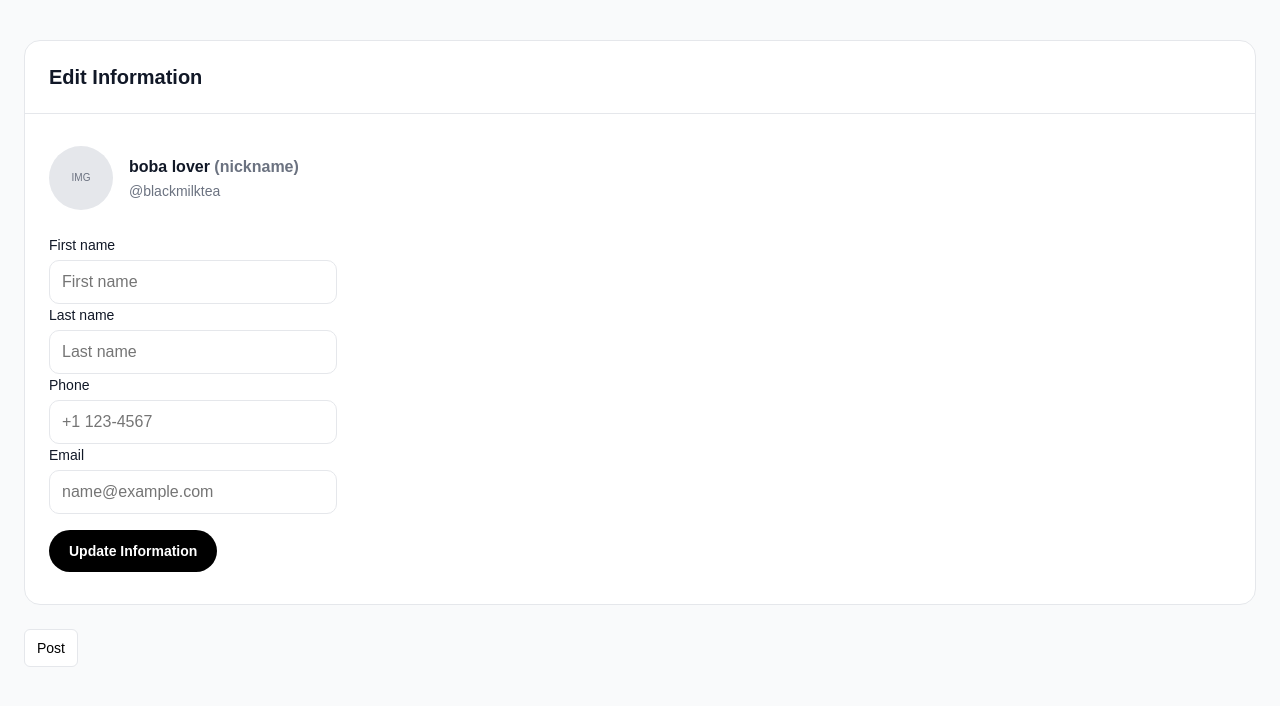
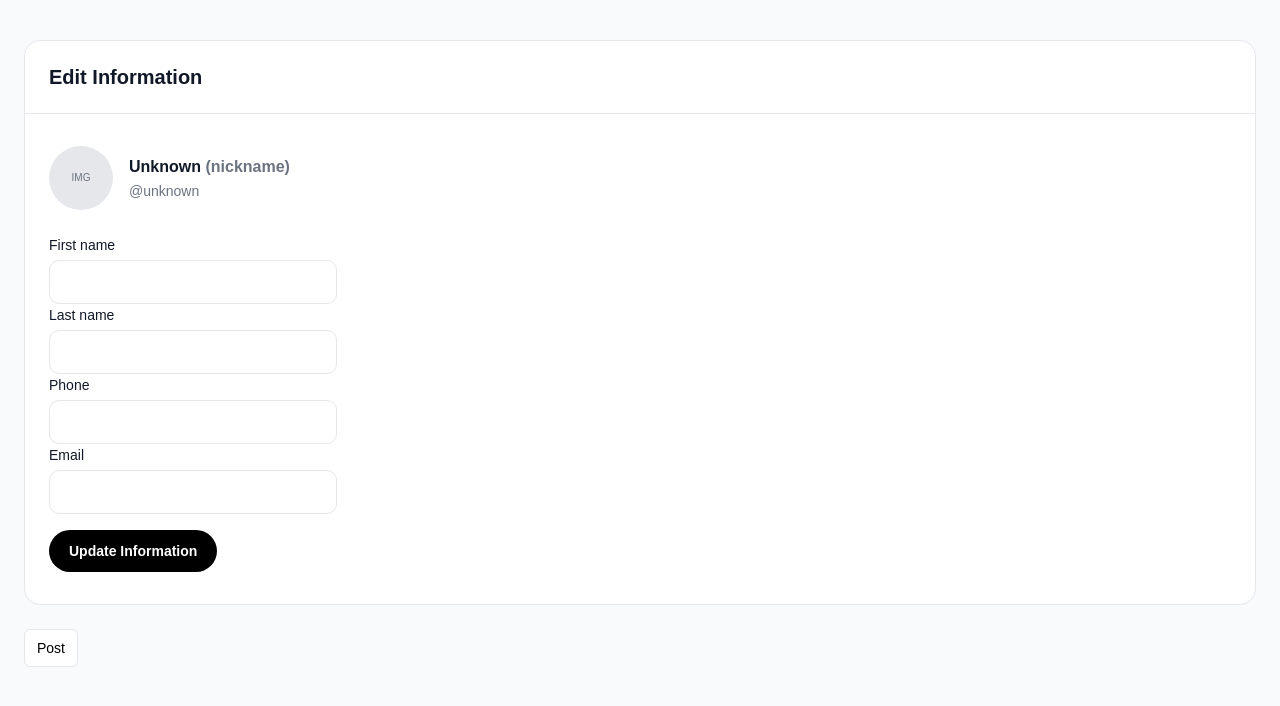
Before and after one commit to brocoli05/kitchen-connect-client, a Next.js app: page /profile/edit in a window 1280 px wide. Shown: the top 706 px of the page. Built offline with nearby package versions, Linux system fonts and the light colour scheme; no server answers; sample sign-in values are in the browser's storage.

Commit message:
modify to remove hard coded values and add DB connections

```diff
--- a/pages/profile/edit.jsx
+++ b/pages/profile/edit.jsx
@@ -10,21 +10,21 @@ export default function ProfileEditPage() {
     lastName: "",
     phone: "",
     email: "",
+    username: "",
   });
 
   useEffect(() => {
     const token = localStorage.getItem("token");
-    if (!token) {
-      router.push("/login");
-      return;
-    }
+    if (!token) { router.push("/login"); return; }
+
     api.get("/profile", { headers: { Authorization: `Bearer ${token}` } })
       .then(({ data }) => {
         setForm({
           firstName: data.firstName || "",
-          lastName: data.lastName || "",
-          phone: data.phone || "",
-          email: data.email || "",
+          lastName:  data.lastName  || "",
+          phone:     data.phone     || "",
+          email:     data.email     || "",
+          username:  data.username  || "",
         });
       })
       .catch(() => {});
@@ -35,15 +35,21 @@ export default function ProfileEditPage() {
   const onSubmit = async (e) => {
     e.preventDefault();
     const token = localStorage.getItem("token");
-    const { data } = await api.put("/profile", form, {
+    // username은 서버에서 관리(변경 X) → 보낼 때 제외해도 됨
+    const { username, ...payload } = form;
+
+    const { data } = await api.put("/profile", payload, {
       headers: { Authorization: `Bearer ${token}` },
     });
-    setForm({
+
+    setForm(f => ({
+      ...f,
       firstName: data.firstName || "",
-      lastName: data.lastName || "",
-      phone: data.phone || "",
-      email: data.email || "",
-    });
+      lastName:  data.lastName  || "",
+      phone:     data.phone     || "",
+      email:     data.email     || "",
+      username:  data.username  || f.username,
+    }));
     alert("Profile updated!");
   };
 
@@ -58,53 +64,30 @@ export default function ProfileEditPage() {
                 <div className={s.avatar}>IMG</div>
                 <div>
                   <div style={{ fontWeight: 600 }}>
-                    boba lover <span style={{ color: "#6b7280" }}>(nickname)</span>
+                    {form.username || "Unknown"} <span style={{ color:"#6b7280" }}>(nickname)</span>
                   </div>
-                  <div style={{ fontSize: 14, color: "#6b7280" }}>@blackmilktea</div>
+                  <div style={{ fontSize:14, color:"#6b7280" }}>
+                    @{form.username || "unknown"}
+                  </div>
                 </div>
               </div>
 
               <form onSubmit={onSubmit} className={s.form} aria-label="Edit profile form">
                 <div>
                   <label className={s.label}>First name</label>
-                  <input
-                    className={s.input}
-                    name="firstName"
-                    value={form.firstName}
-                    onChange={onChange}
-                    placeholder="First name"
-                  />
+                  <input className={s.input} name="firstName" value={form.firstName} onChange={onChange} />
                 </div>
                 <div>
                   <label className={s.label}>Last name</label>
-                  <input
-                    className={s.input}
-                    name="lastName"
-                    value={form.lastName}
-                    onChange={onChange}
-                    placeholder="Last name"
-                  />
+                  <input className={s.input} name="lastName" value={form.lastName} onChange={onChange} />
                 </div>
                 <div>
                   <label className={s.label}>Phone</label>
-                  <input
-                    className={s.input}
-                    name="phone"
-                    value={form.phone}
-                    onChange={onChange}
-                    placeholder="+1 123-4567"
-                  />
+                  <input className={s.input} name="phone" value={form.phone} onChange={onChange} />
                 </div>
                 <div>
                   <label className={s.label}>Email</label>
-                  <input
-                    type="email"
-                    className={s.input}
-                    name="email"
-                    value={form.email}
-                    onChange={onChange}
-                    placeholder="name@example.com"
-                  />
+                  <input type="email" className={s.input} name="email" value={form.email} onChange={onChange} />
                 </div>
                 <button type="submit" className={s.button}>Update Information</button>
               </form>
```
